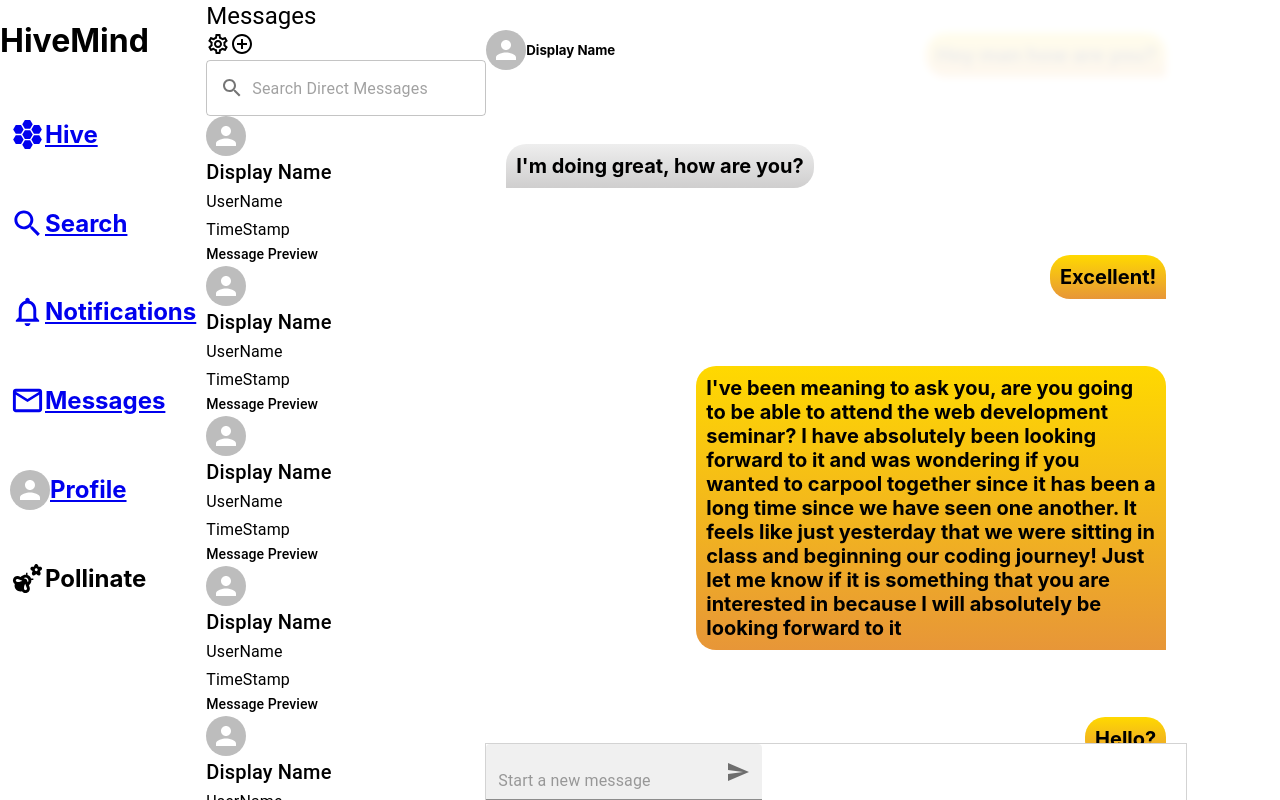
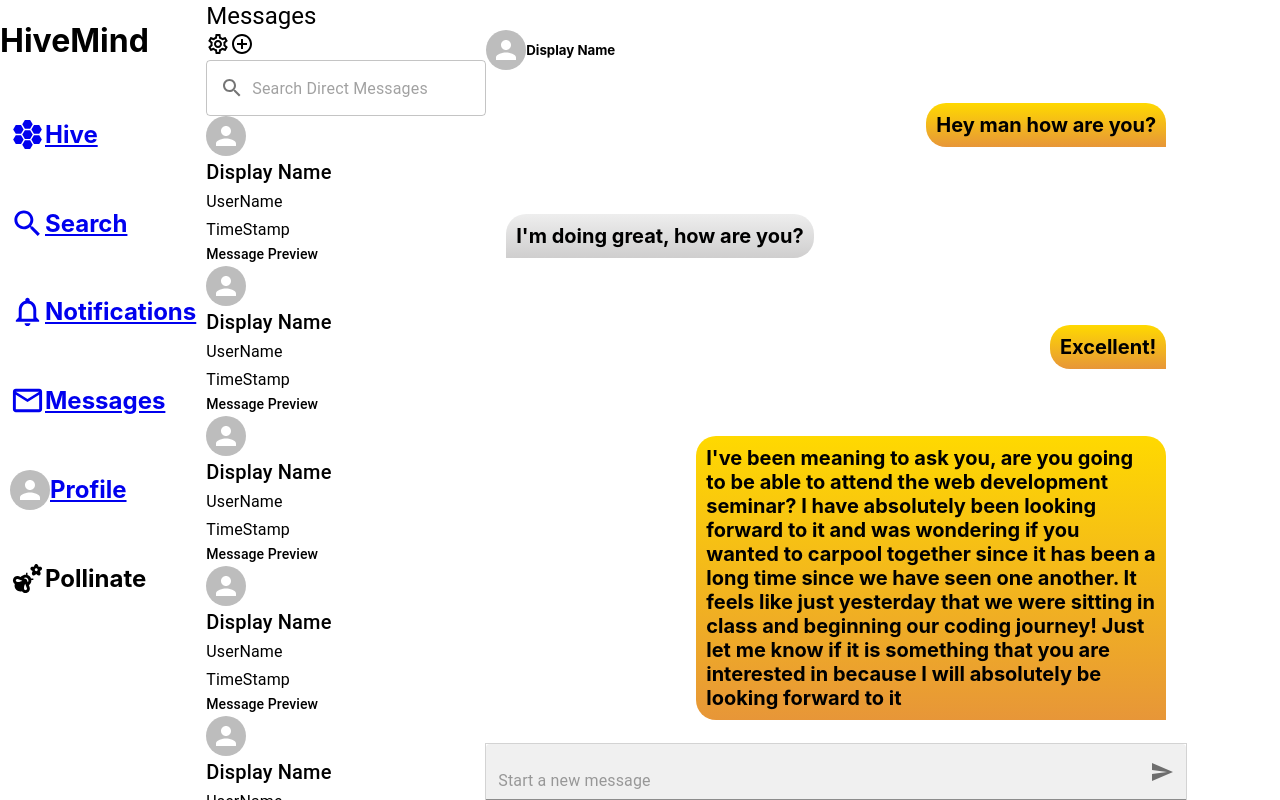
Before and after one commit to jck510/HiveMind, a React (Create React App) app: page /messages in a window 1280 px wide. Shown: the top 800 px of the page. Built offline with nearby package versions, Linux system fonts and the light colour scheme.

Commit message:
Created sample profiles for future use and took down notes for identification techniques

```diff
--- a/src/App.js
+++ b/src/App.js
@@ -14,7 +14,21 @@ import { useState } from "react";
 function App() {
 
   const [isPollinateModalVisible, setIsPollinateModalVisible] = useState(false);
-  const profile = {displayName:"John Doe", userName: "doeBoyJohn", isYourProfile:true, profilePicture:'../assets/images/samplebanner.jpg'}
+
+  // next time will try and brainstorm the best way to have an ID check for all pages to gather information from only the user who is logged in and profile details from other users
+
+  // user profile and conversations list for testing
+  const conversationsList = [10002,10003,10004,10005,10006,10007,10008,10009,100010];
+  const userProfile = {displayName:"John Doe", userName: "doeBoyJohn", userID:1 , profilePicture:'../assets/images/samplebanner.jpg', conversations: conversationsList}
+
+
+  // will pass these sample profiles for testing
+  // Need to determine if userID's will be necessary or if userNames are sufficient ways to identify users
+  const sampleProfile1 = {displayName:"Joe Schmoe", userName: "yoJoeSchmoe",  profilePicture:'../assets/images/samplebanner.jpg', conversations: [10002]}
+  const sampleProfile2 = {displayName:"Ted Reddy", userName: "datGuyTed",  profilePicture:'../assets/images/samplebanner.jpg', conversations: conversationsList}
+  const sampleProfile3 = {displayName:"Joseph Hallow", userName: "jojojojo",  profilePicture:'../assets/images/samplebanner.jpg', conversations: conversationsList}
+  const sampleProfile4 = {displayName:"Mac French", userName: "french_vanilla",  profilePicture:'../assets/images/samplebanner.jpg', conversations: conversationsList}
+
 
   return (
     <div className="App">
@@ -25,9 +39,10 @@ function App() {
       <Routes>
         <Route exact path="/hive" element={<Home />}/>
         <Route exact path="/search" element={<SearchPage />}/>
-        <Route exact path="/profile/:username" element={<ProfilePage profileInformation={profile} />}/>
+        {/* for now the profile page will only return the user's profile page. need to go back in and change that. checking functionality at the moment before opening that up */}
+        <Route exact path="/profile/:username" element={<ProfilePage profileInformation={userProfile} />}/>
         <Route exact path='/notifications' element={<NotificationsPage />} />
-        <Route exact path="/messages" element={<MessagesPage />}/>
+        <Route exact path="/messages" element={<MessagesPage conversationsList={userProfile.conversations}/>}/>
         {/* <Route exact path="/pollinate" element={<Pollinate />} /> */}
       </Routes>
 
--- a/src/components/Conversation.js
+++ b/src/components/Conversation.js
@@ -30,7 +30,7 @@ const Conversation = () => {
       </div>
 
       <div className='conversation-toolbar-div'>
-          <TextField placeholder='Start a new message' variant='filled' InputProps={{
+          <TextField className='new-message-input-box' placeholder='Start a new message' variant='filled' InputProps={{
             endAdornment: (
               <InputAdornment position='end'>
                 <Send />
--- a/src/components/MessagesPage.js
+++ b/src/components/MessagesPage.js
@@ -5,7 +5,9 @@ import Conversation from './Conversation'
 import MessageList from './MessageList'
 import SelectAConversation from './SelectAConversation'
 
-const MessagesPage = () => {
+
+// conversationsList prop will contain a list of all the conversationIDs that the logged in user has
+const MessagesPage = ({conversationsList}) => {
 
   const [currentConversationSelected, setCurrentConversationSelected] = useState(null);
 
--- a/src/index.css
+++ b/src/index.css
@@ -380,6 +380,11 @@ code {
 
 }
 
+.conversation-scroll-div {
+  margin-top: 70px;
+  height: fit-content;
+}
+
 
 
 .conversation-toolbar-div {
@@ -390,6 +395,12 @@ code {
   z-index: 9;
   background-color: white;
 }
+
+.new-message-input-box {
+  width: 100%;
+}
+
+
 
 .conversation-messages-div {
   display:flex;
```
